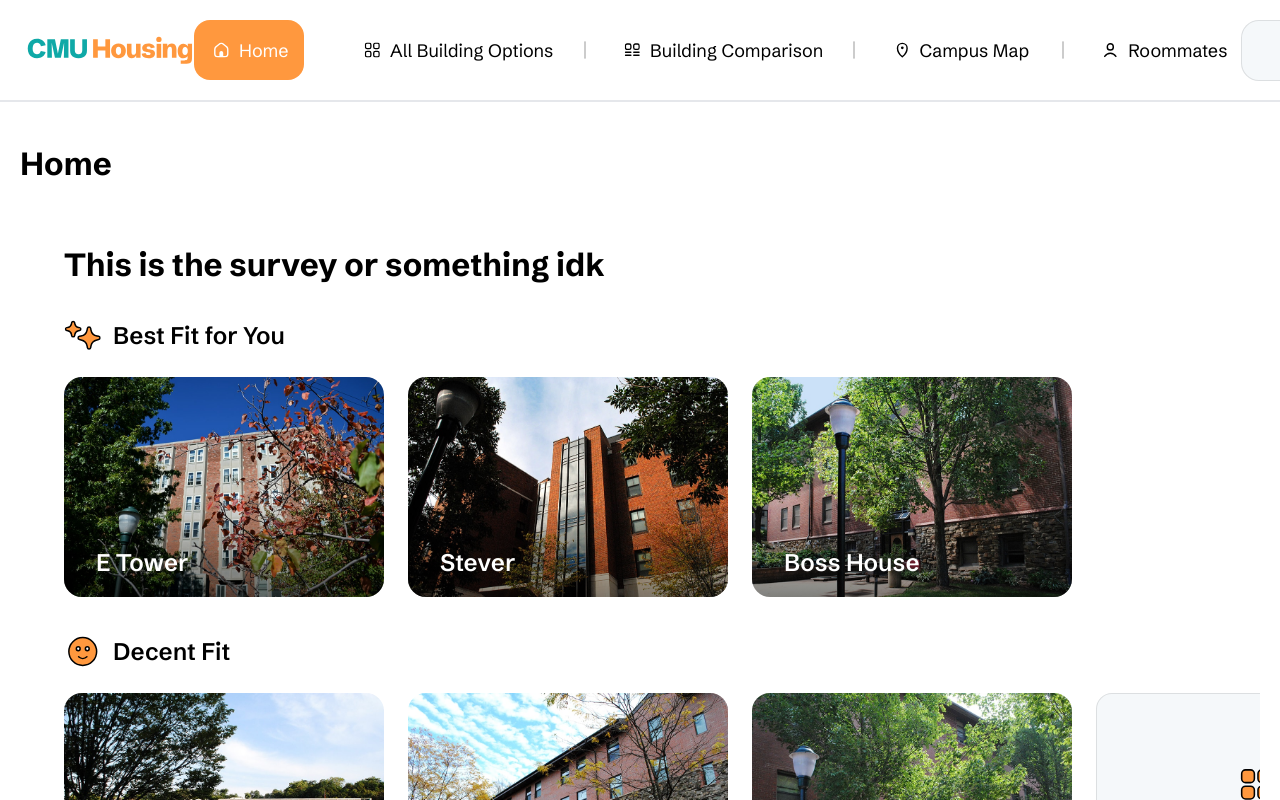
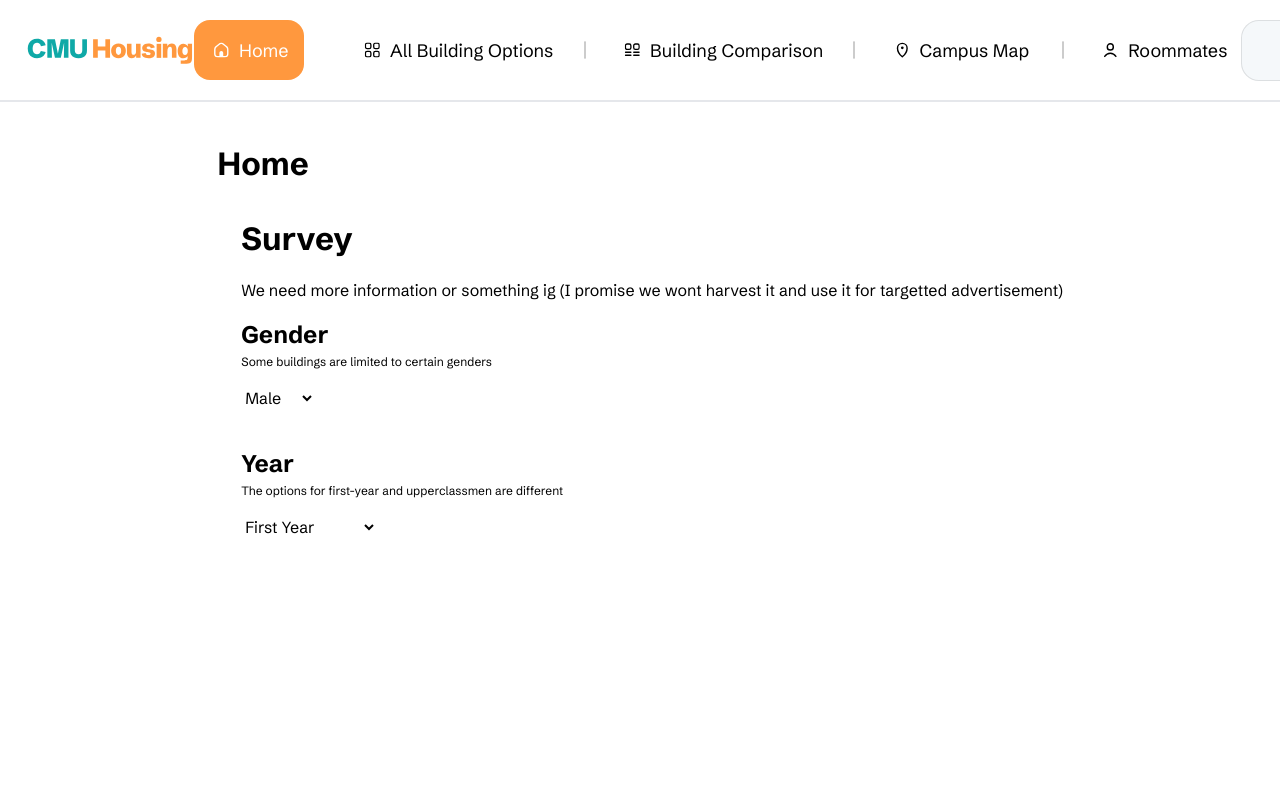
Before and after one commit to ScottyLabs/cmuhousing, a Next.js app: page / in a window 1280 px wide. Built offline with nearby package versions, Linux system fonts and the light colour scheme.

Commit message:
survey does things now

```diff
--- a/src/app/onboarding/Survey.tsx
+++ b/src/app/onboarding/Survey.tsx
@@ -1,24 +1,55 @@
+"use client";
 
-'use client'
-import { BestFit, DecentFit, WildCard } from "@/app/building-options/BuildingRowsDemo";
 // import BuildingFilter from "./BuildingFilter";
 
 export default function Survey() {
   return (
-    <div className="flex h-full pl-[24px] mt-[26px]">
-      <div className="flex-shrink-0">
+    <div className="flex h-full pl-[24px] mt-[15px]">
+      <div className="flex-shrink-0"></div>
 
-      </div>
-
-      <div className='flex-1 flex flex-col px-5 overflow-hidden'>
-        <h1 className="font-bold text-[32px] pt-[15px] pb-[28px] flex-shrink-0">
-          This is the survey or something idk
+      <div className="flex-1 flex flex-col overflow-hidden">
+        <h1 className="font-bold text-[32px]  flex-shrink-0">
+          Survey
         </h1>
-        <div className="flex-1 overflow-y-auto pb-[60px]">
-          <div className='flex flex-col gap-[36px] items-center sm:items-start'>
-            <BestFit />
-            <DecentFit />
-            <WildCard />
+        <h1 className=" text-[16px] pt-[15px] pb-[15px] flex-shrink-0">
+          We need more information or something ig (I promise we wont harvest it
+          and use it for targetted advertisement)
+        </h1>
+        <div className="text-[16px] flex-1 overflow-y-auto pb-[60px]">
+          <div className="flex flex-col gap-[36px] items-center sm:items-start">
+            <label>
+              <div className="text-[24px] font-bold flex flex-col w-full gap-[18px]">
+                Gender
+              </div>
+              <div className="text-[12px] flex flex-col w-full gap-[18px] pb-[15px]">
+                Some buildings are limited to certain genders
+              </div>
+              <div>
+                <label>
+                  <select name="Gender">
+                    <option value="male">Male</option>
+                    <option value="female">Female</option>
+                    <option value="other">Other</option>
+                  </select>
+                </label>
+              </div>
+            </label>
+            <label>
+              <div className="text-[24px] font-bold flex flex-col w-full gap-[18px]">
+                Year
+              </div>
+              <div className="text-[12px] flex flex-col w-full gap-[18px] pb-[15px]">
+                The options for first-year and upperclassmen are different
+              </div>
+              <div>
+                <label>
+                  <select name="Year">
+                    <option value="first-year">First Year</option>
+                    <option value="upperclassman">Upperclassmen</option>
+                  </select>
+                </label>
+              </div>
+            </label>
           </div>
         </div>
       </div>
```
